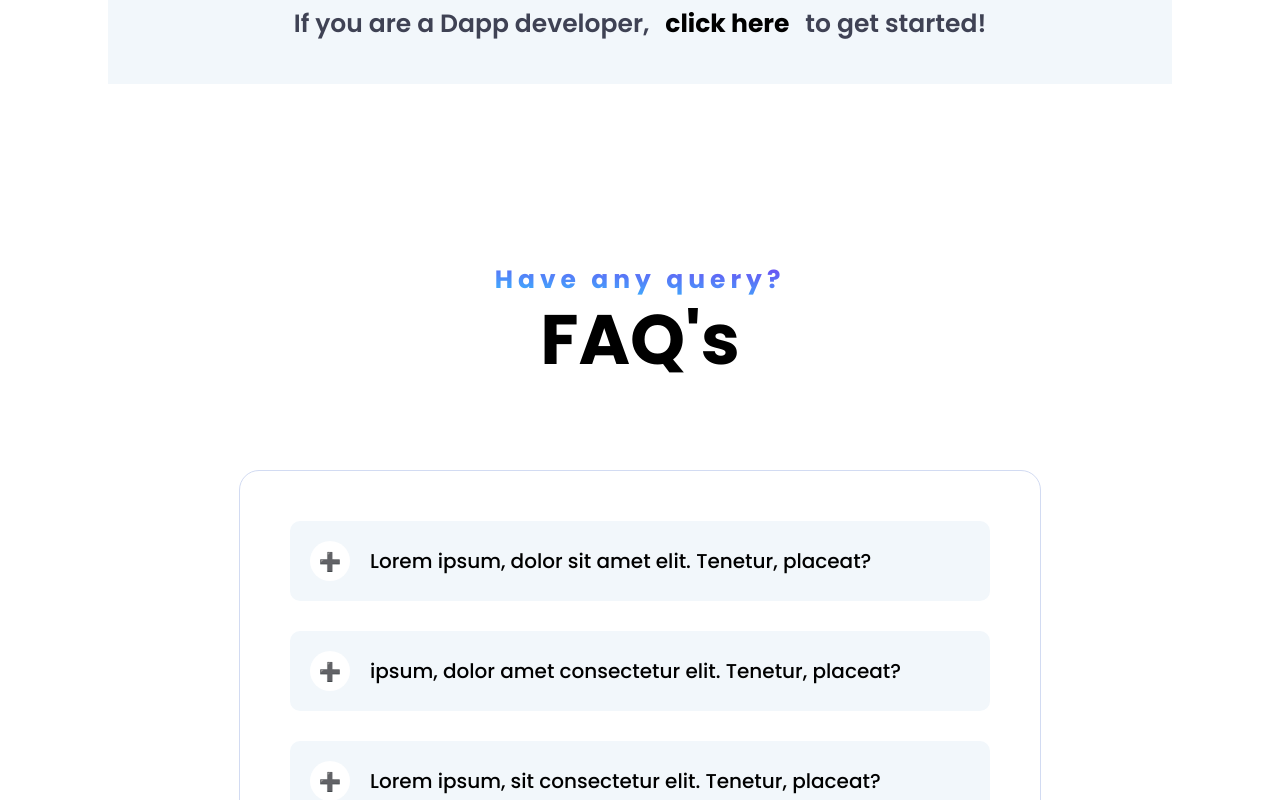
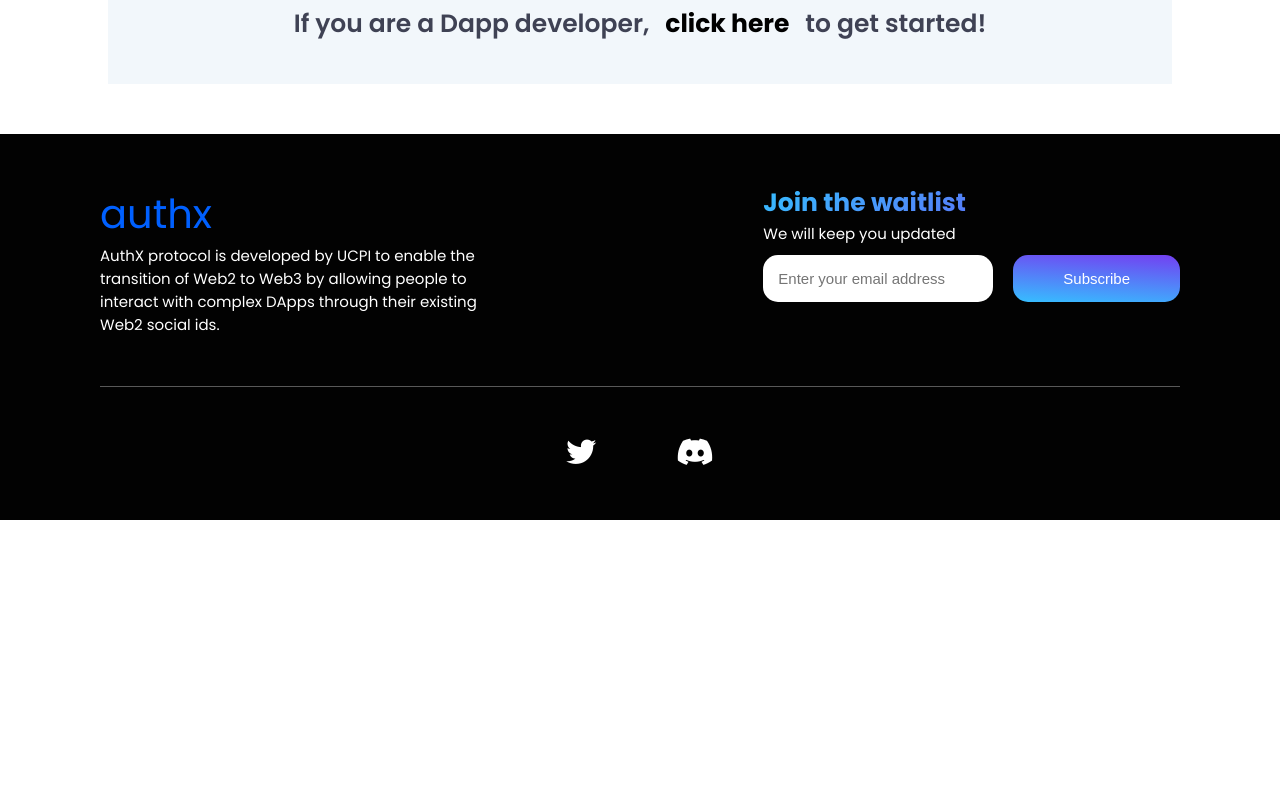
Before and after one commit to ucpi/authxui, a React (Create React App) app: page / in a window 1280 px wide. Shown: the part 4180-4980 px from the top of the page. After the commit the page ends 4700 px from the top, so only its background shows below. Built offline with nearby package versions, Linux system fonts and the light colour scheme.

Commit message:
hide faq section

```diff
--- a/src/main.js
+++ b/src/main.js
@@ -12,7 +12,7 @@ function Main() {
       <Section2 />
       <Section3 />
       <Section4 />
-      <Section5 />
+      {/* <Section5 /> */}
       <Footer />
     </div>
   );
```
